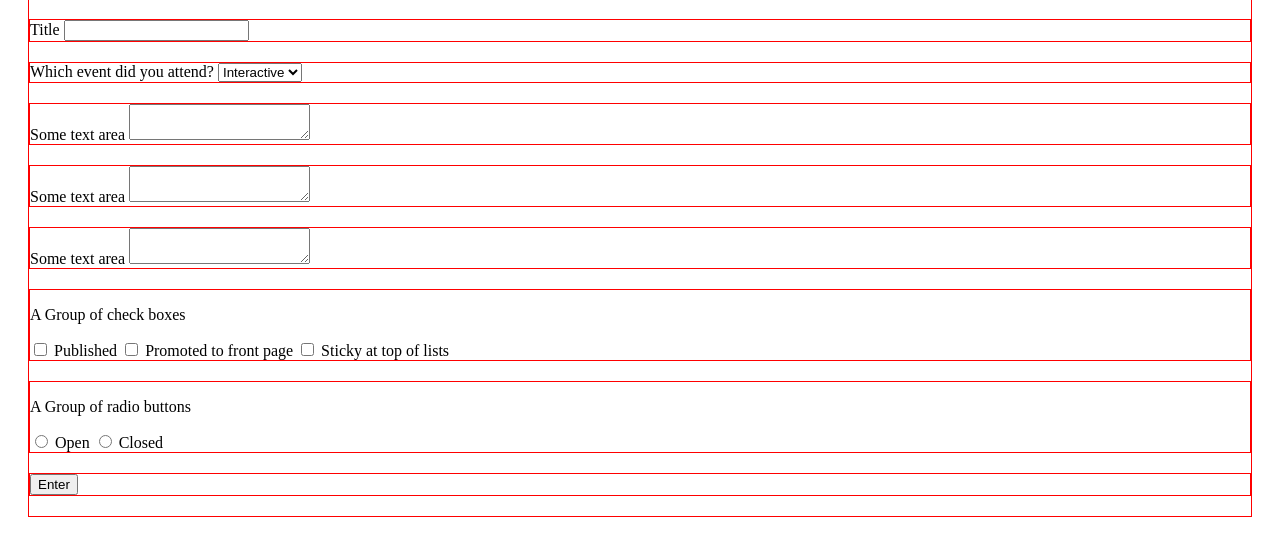
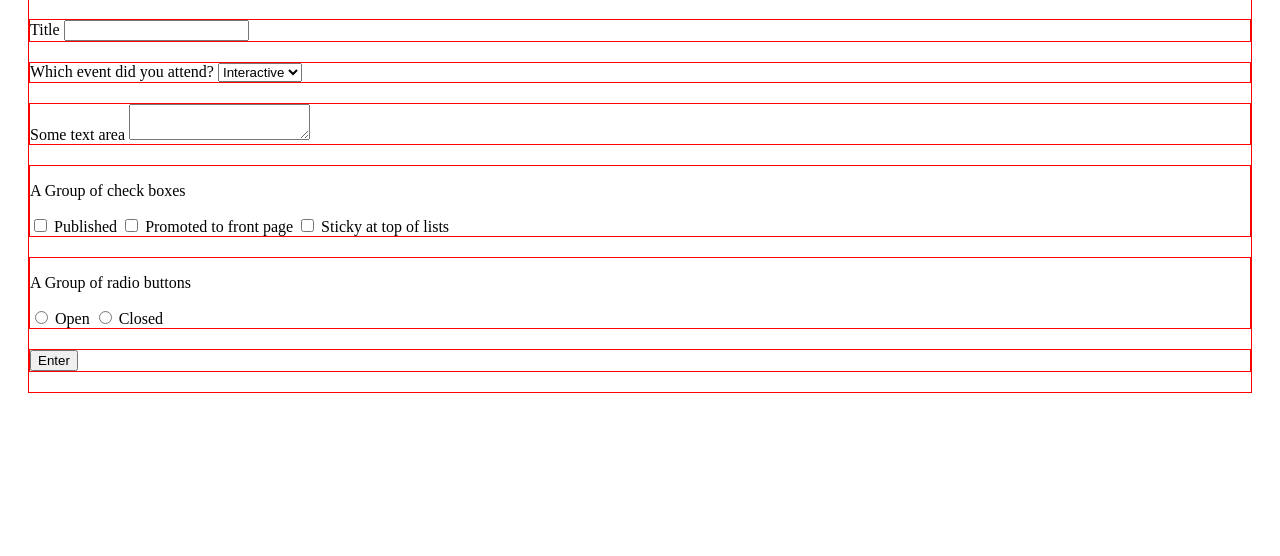
Before and after one commit to wonkenstein/formHelp, a plain HTML site: page example/index.html in a window 1280 px wide. Shown: the part 82-638 px from the top of the page. Drawn offline with nearby package versions, Linux system fonts and the light colour scheme.

Commit message:
Updating form action

```diff
--- a/example/index.html
+++ b/example/index.html
@@ -15,7 +15,7 @@
 
 <div id="wrapper">
   <h1>Some super duper form</h1>
-  <form accept-charset="UTF-8" id="my-form" method="post" action="/index.html" enctype="multipart/form-data" class="node-form node-article-form"><div>
+  <form accept-charset="UTF-8" id="my-form" method="post" action="index.html" enctype="multipart/form-data" class="node-form node-article-form"><div>
 
     <div class="form-item">
       <label for="edit-title">Title </label>
@@ -33,20 +33,6 @@
       </select>
 
       <div class="description">Some content to help with select/dropdown</div>
-    </div>
-
-    <div class="form-item">
-      <label for="edit-body">Some text area </label>
-      <textarea name="body" id="edit-body"></textarea>
-
-      <div class="description">Some content to help with text area</div>
-    </div>
-
-    <div class="form-item">
-      <label for="edit-body">Some text area </label>
-      <textarea name="body" id="edit-body"></textarea>
-
-      <div class="description">Some content to help with text area</div>
     </div>
 
     <div class="form-item">
```
